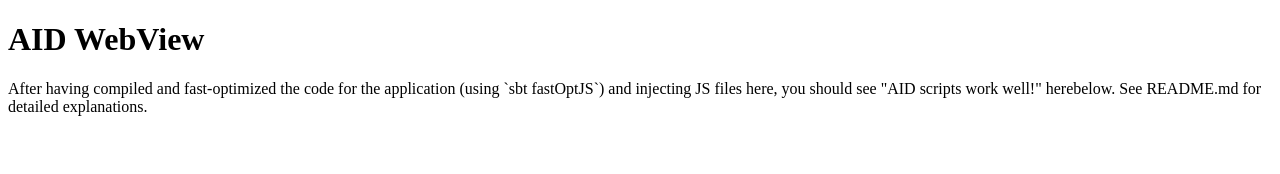
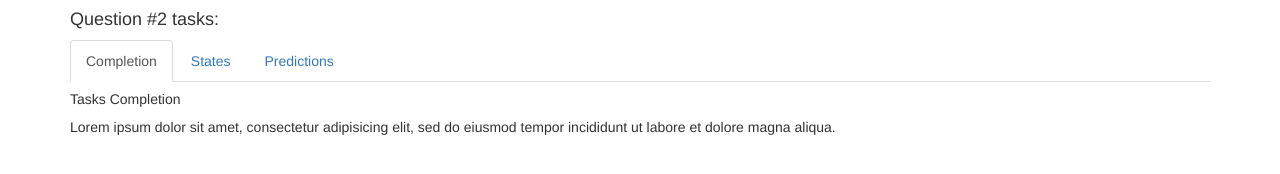
Before and after one commit to BartoszJanota/automan-debugger, a plain HTML site: page META-INF/resources/index.html in a window 1280 px wide. Drawn offline with nearby package versions, Linux system fonts and the light colour scheme.

Commit message:
Added Bootstrap, created simple tabs for Tasks *

```diff
--- a/META-INF/resources/index.html
+++ b/META-INF/resources/index.html
@@ -3,17 +3,39 @@
 <head>
     <title>AutoMan IntelliJ Debugger</title>
     <meta http-equiv="Content-Type" content="text/html; charset=UTF-8"/>
+    <meta name="viewport" content="width=device-width, initial-scale=1">
+    <link rel="stylesheet" href="http://maxcdn.bootstrapcdn.com/bootstrap/3.3.5/css/bootstrap.min.css">
+    <script src="https://ajax.googleapis.com/ajax/libs/jquery/1.11.3/jquery.min.js"></script>
+    <script src="http://maxcdn.bootstrapcdn.com/bootstrap/3.3.5/js/bootstrap.min.js"></script>
 </head>
 <body>
-
-<h1>AID WebView</h1>
-
-<p>After having compiled and fast-optimized the code for the application
-    (using `sbt fastOptJS`) and injecting JS files here, you should see "AID scripts work well!" herebelow.
-    See README.md for detailed explanations.</p>
-
 <div id="main-component">
 </div>
 
+<div class="container">
+    <h4>Question #2 tasks:</h4>
+    <ul class="nav nav-tabs">
+        <li class="active"><a data-toggle="tab" href="#tasks-completion">Completion</a></li>
+        <li><a data-toggle="tab" href="#tasks-states">States</a></li>
+        <li><a data-toggle="tab" href="#tasks-predictions">Predictions</a></li>
+    </ul>
+
+    <div class="tab-content">
+        <div id="tasks-completion" class="tab-pane fade in active">
+            <h5>Tasks Completion</h5>
+            <p>Lorem ipsum dolor sit amet, consectetur adipisicing elit, sed do eiusmod tempor incididunt ut labore et dolore magna aliqua.</p>
+        </div>
+        <div id="tasks-states" class="tab-pane fade">
+            <h5>Tasks States</h5>
+            <p>Ut enim ad minim veniam, quis nostrud exercitation ullamco laboris nisi ut aliquip ex ea commodo consequat.</p>
+        </div>
+        <div id="tasks-predictions" class="tab-pane fade">
+            <h5>Tasks Predictions</h5>
+            <p>Sed ut perspiciatis unde omnis iste natus error sit voluptatem accusantium doloremque laudantium, totam rem aperiam.</p>
+        </div>
+    </div>
+</div>
+
+
 </body>
 </html>
```
Also changed, not shown: automan-debugger-frontend/src/main/resources/index.html (+29 -7 lines), 1 other file.
